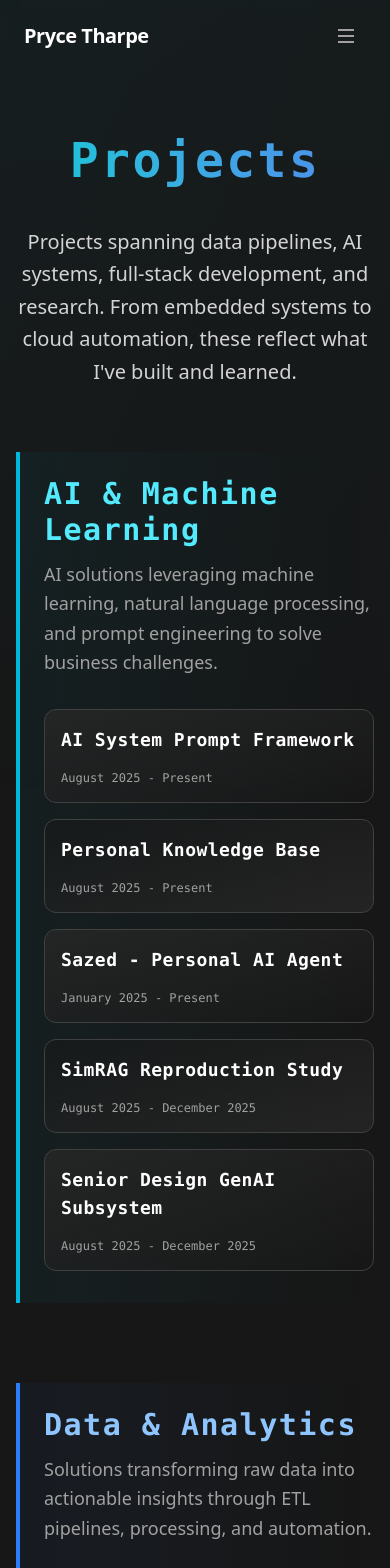
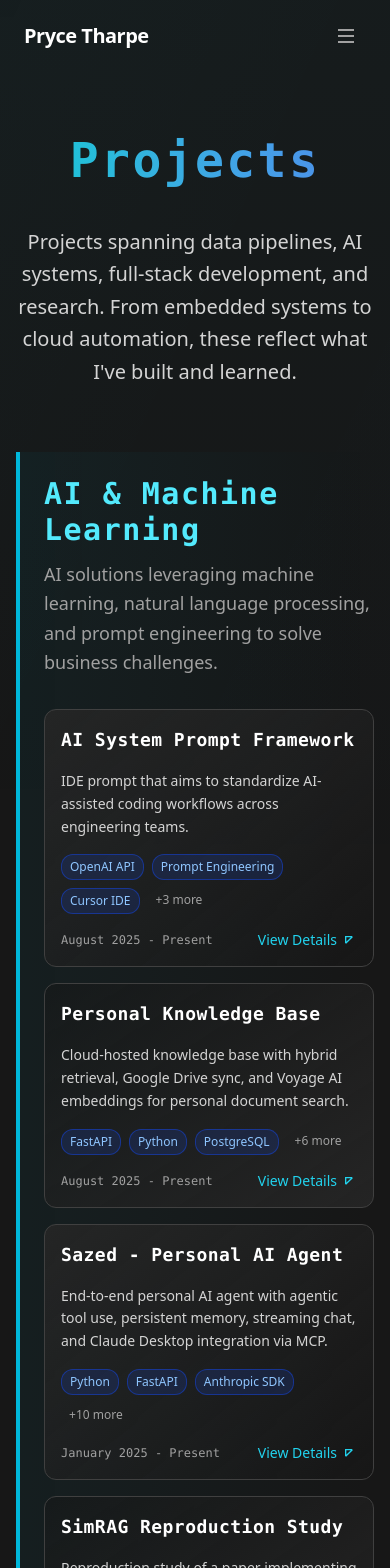
Before and after one commit to tharpep/portfolio, a Next.js app: page /projects in a window 390 px wide. Shown: the top 1568 px of the page. Built offline with nearby package versions, Linux system fonts and the light colour scheme.

Commit message:
added more details back to mobile page

```diff
--- a/src/app/page.tsx
+++ b/src/app/page.tsx
@@ -5,7 +5,7 @@ export default function Home() {
   return (
     <main id="main" className="text-neutral-100 relative z-10">
       {/* ─────────── Hero Intro ─────────── */}
-      <section className="relative text-center min-h-[calc(100vh-4rem)] flex flex-col justify-center items-center px-4 sm:px-8 md:px-16 lg:px-32 py-16 sm:py-20 md:py-24 lg:py-28 pb-24 sm:pb-20 md:pb-24 lg:pb-28">
+      <section className="relative text-center min-h-[calc(100vh-4rem)] flex flex-col justify-center items-center px-4 sm:px-8 md:px-16 lg:px-32 py-12 sm:py-20 md:py-24 lg:py-28 pb-24 sm:pb-20 md:pb-24 lg:pb-28">
         {/* Content */}
         <ScrollFadeIn>
           <div className="relative z-10">
@@ -237,10 +237,10 @@ function FeaturedProjectCard({
       <div className="md:hidden mb-3">
         <span className="text-xs text-neutral-400 font-mono">{timeline}</span>
       </div>
-      <p className="hidden md:block text-neutral-300 leading-relaxed mb-6">
+      <p className="block text-neutral-300 leading-relaxed mb-4 line-clamp-2 md:line-clamp-none md:mb-6">
         {desc}
       </p>
-      <div className="hidden md:flex items-center text-sm font-medium text-cyan-300 group-hover:translate-x-1 transition-transform duration-300 ease-out">
+      <div className="flex items-center text-sm font-medium text-cyan-300 group-hover:translate-x-1 transition-transform duration-300 ease-out">
         View Details
         <svg className="w-4 h-4 ml-2" fill="none" stroke="currentColor" strokeWidth="2" viewBox="0 0 24 24">
           <path d="M7 17l10-10M17 7H7v10" />
--- a/src/app/projects/page.tsx
+++ b/src/app/projects/page.tsx
@@ -41,11 +41,11 @@ function ProjectCard({ project, index }: { project: Project; index: number }) {
         </div>
       </div>
 
-      <p className="hidden md:block text-neutral-300 text-sm leading-relaxed mb-4 line-clamp-3 flex-grow">
+      <p className="block text-neutral-300 text-sm leading-relaxed mb-4 line-clamp-2 md:line-clamp-3 flex-grow">
         {project.description}
       </p>
 
-      <div className="hidden md:flex flex-wrap gap-2 mb-4">
+      <div className="flex flex-wrap gap-2 mb-4">
         {project.technologies.slice(0, 3).map((tech) => (
           <TechBadge key={tech} tech={tech} />
         ))}
@@ -58,7 +58,7 @@ function ProjectCard({ project, index }: { project: Project; index: number }) {
 
       <div className="flex items-center justify-between mt-auto">
         <span className="text-xs md:text-sm text-neutral-400 font-mono">{project.timeline}</span>
-        <div className="hidden md:flex items-center text-cyan-400 text-sm font-medium group-hover:translate-x-1 transition-transform duration-300 ease-out">
+        <div className="flex items-center text-cyan-400 text-sm font-medium group-hover:translate-x-1 transition-transform duration-300 ease-out">
           View Details
           <svg className="w-4 h-4 ml-1" fill="none" stroke="currentColor" strokeWidth="2" viewBox="0 0 24 24">
             <path d="M7 17l10-10M17 7H7v10"/>
```
